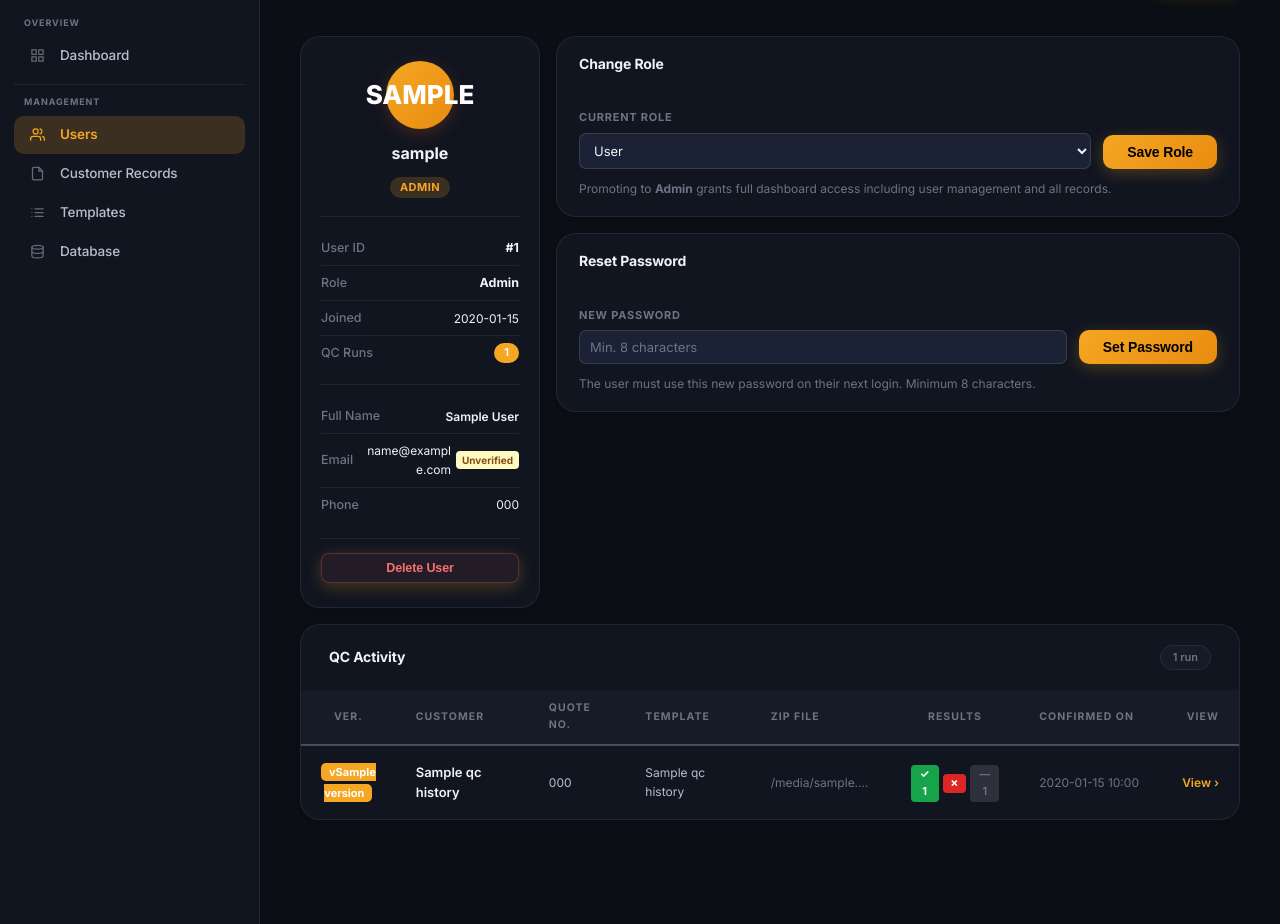
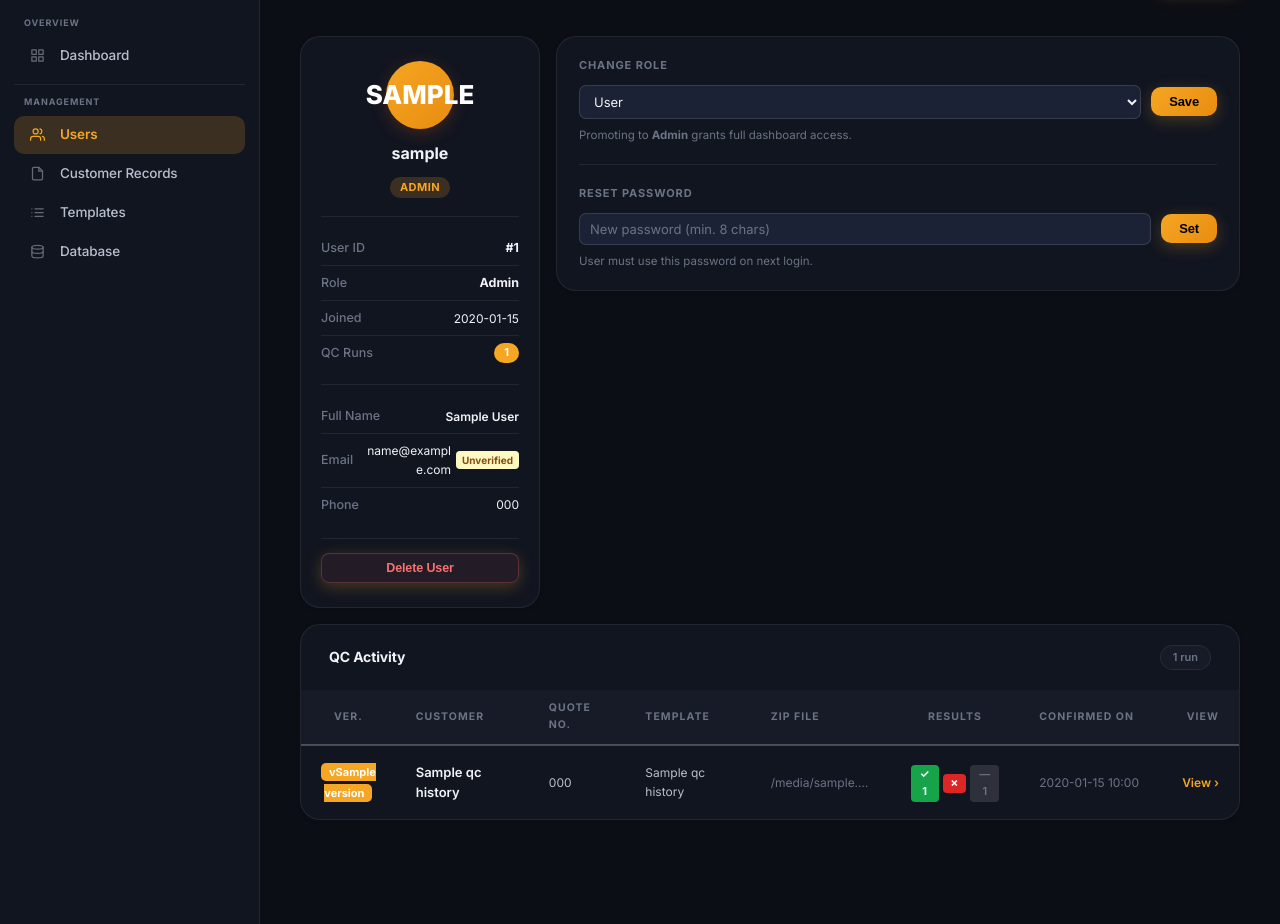
Before and after one commit to parmar-priyank/ADSAgent, a Python web app: template templates/admin_user.html in a window 1280 px wide. Shown: the part 65-989 px from the top of the page. Run offline with Jinja, Linux system fonts and the light colour scheme; the template is opened without the code that fills it: most values are stand-ins (such as "Sample title", 1, 10 or a date in 2020).

Commit message:
Redesign admin user detail page - compact role/password card

```diff
--- a/templates/admin_user.html
+++ b/templates/admin_user.html
@@ -103,55 +103,46 @@
     </div>
   </div>
 
-  <!-- Right column: Change Role + Reset Password stacked -->
-  <div style="display:flex;flex-direction:column;gap:16px;">
+  <!-- Right column -->
+  <div style="display:flex;flex-direction:column;gap:12px;">
+
+    <!-- Change Role + Reset Password in one card -->
+    <div class="dash-card" style="margin-bottom:0;">
+      <div class="dash-card-body" style="padding:20px 22px;display:flex;flex-direction:column;gap:20px;">
 
         <!-- Change Role -->
-    <div class="dash-card" style="margin-bottom:0;">
-      <div class="dash-card-header" style="padding:16px 22px;">
-        <div class="dash-card-title">Change Role</div>
-      </div>
-      <div class="dash-card-body" style="padding:18px 22px;">
+        <div>
+          <div style="font-size:11px;text-transform:uppercase;letter-spacing:.08em;color:var(--muted);font-weight:700;margin-bottom:10px;">Change Role</div>
           {% if target.id != current_user.id %}
           <form action="/admin/users/{{ target.id }}/change-role" method="post"
-              style="display:flex;align-items:flex-end;gap:12px;flex-wrap:wrap;">
-          <div class="form-field" style="flex:1;min-width:140px;margin-bottom:0;">
-            <label style="font-size:11px;text-transform:uppercase;letter-spacing:.07em;color:var(--muted);font-weight:700;">Current Role</label>
-            <select name="new_role" style="width:100%;padding:8px 10px;border:1px solid var(--line2);border-radius:7px;background:var(--surface3);color:var(--ink);font-size:13px;">
+                style="display:flex;gap:10px;align-items:center;">
+            <select name="new_role" style="flex:1;padding:7px 10px;border:1px solid var(--line2);border-radius:7px;background:var(--surface3);color:var(--ink);font-size:13px;">
               <option value="user"  {% if target.role == 'user'  %}selected{% endif %}>User</option>
               <option value="admin" {% if target.role == 'admin' %}selected{% endif %}>Admin</option>
             </select>
-          </div>
-          <button type="submit" style="padding:9px 24px;white-space:nowrap;flex-shrink:0;">Save Role</button>
+            <button type="submit" style="padding:7px 18px;font-size:13px;white-space:nowrap;flex-shrink:0;">Save</button>
           </form>
-        <p style="font-size:12px;color:var(--muted);margin:10px 0 0;">
-          Promoting to <strong>Admin</strong> grants full dashboard access including user management and all records.
-        </p>
+          <p style="font-size:11.5px;color:var(--muted);margin:7px 0 0;">Promoting to <strong>Admin</strong> grants full dashboard access.</p>
           {% else %}
           <p style="font-size:13px;color:var(--muted);margin:0;">You cannot change your own role.</p>
           {% endif %}
         </div>
+
+        <div style="border-top:1px solid var(--line);"></div>
+
+        <!-- Reset Password -->
+        <div>
+          <div style="font-size:11px;text-transform:uppercase;letter-spacing:.08em;color:var(--muted);font-weight:700;margin-bottom:10px;">Reset Password</div>
+          <form action="/admin/users/{{ target.id }}/change-password" method="post"
+                style="display:flex;gap:10px;align-items:center;">
+            <input type="password" name="new_password" required minlength="8"
+                   placeholder="New password (min. 8 chars)"
+                   style="flex:1;padding:7px 10px;border:1px solid var(--line2);border-radius:7px;background:var(--surface3);color:var(--ink);font-size:13px;box-sizing:border-box;">
+            <button type="submit" style="padding:7px 18px;font-size:13px;white-space:nowrap;flex-shrink:0;">Set</button>
+          </form>
+          <p style="font-size:11.5px;color:var(--muted);margin:7px 0 0;">User must use this password on next login.</p>
         </div>
 
-    <!-- Reset Password -->
-    <div class="dash-card" style="margin-bottom:0;">
-      <div class="dash-card-header" style="padding:16px 22px;">
-        <div class="dash-card-title">Reset Password</div>
-      </div>
-      <div class="dash-card-body" style="padding:18px 22px;">
-        <form action="/admin/users/{{ target.id }}/change-password" method="post"
-              style="display:flex;align-items:flex-end;gap:12px;flex-wrap:wrap;">
-          <div class="form-field" style="flex:1;min-width:200px;margin-bottom:0;">
-            <label style="font-size:11px;text-transform:uppercase;letter-spacing:.07em;color:var(--muted);font-weight:700;">New Password</label>
-            <input type="password" name="new_password" required minlength="8"
-                   placeholder="Min. 8 characters"
-                   style="width:100%;padding:8px 10px;border:1px solid var(--line2);border-radius:7px;background:var(--surface3);color:var(--ink);font-size:13px;box-sizing:border-box;">
-          </div>
-          <button type="submit" style="padding:9px 24px;white-space:nowrap;flex-shrink:0;">Set Password</button>
-        </form>
-        <p style="font-size:12px;color:var(--muted);margin:10px 0 0;">
-          The user must use this new password on their next login. Minimum 8 characters.
-        </p>
       </div>
     </div>
 
```
Lines whose indentation alone changed are shown as unchanged.
